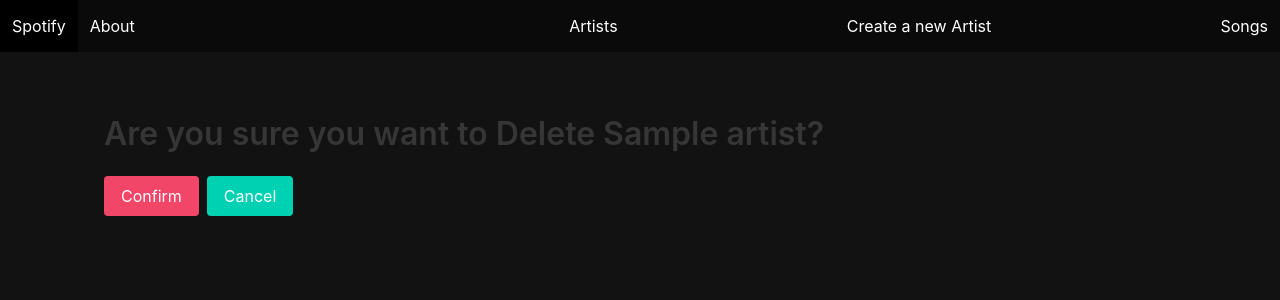
After one commit to MikyGabry/Spotify_django, a Django app: page /artists/1/delete in a window 1280 px wide. The commit adds this page. Shown: the top 300 px of the page. Run offline with Django 4.2, Linux system fonts and the light colour scheme; tables that the repository leaves empty hold one stand-in row (values such as "Sample post").

Commit message:
Create the artist_delete function

```diff
--- /dev/null
+++ b/main_app/templates/artist_delete_confermation.html
@@ -0,0 +1,13 @@
+{% extends 'base.html' %}
+{% block content %}
+
+<h1 class="title pt-5">Are you sure you want to Delete {{artist.name}}?</h1>
+<form method="post">
+    {% csrf_token %}
+    <div class="buttons">
+        <input class="button is-danger" type="submit" value="Confirm" />
+        <a class="button is-primary" href="{% url 'artist_detail' artist.pk %}">Cancel</a>
+    </div>
+</form>
+
+{% endblock %}
--- a/main_app/templates/artist_detail.html
+++ b/main_app/templates/artist_detail.html
@@ -21,7 +21,7 @@
                 <i class="fas fa-edit"></i>
             </span>
         </a>
-        <a href="" class="button is-danger">
+        <a href="{% url 'artist_delete' artist.pk %}" class="button is-danger">
             <span class="icon">
                 <i class="fas fa-trash-alt"></i>
             </span>
--- a/main_app/urls.py
+++ b/main_app/urls.py
@@ -9,4 +9,5 @@ urlpatterns = [
     path('artists/new/', views.ArtistCreate.as_view(), name="artist_create"),
     path('artists/<int:pk>/', views.ArtistDetail.as_view(), name="artist_detail"),
     path('artists/<int:pk>/update', views.ArtistUpdate.as_view(), name="artist_update"),
+    path('artists/<int:pk>/delete', views.ArtistDelete.as_view(), name="artist_delete"),
 ]
--- a/main_app/views.py
+++ b/main_app/views.py
@@ -3,7 +3,7 @@ from django.shortcuts import render
 from django.views import View
 from django.http import HttpResponse
 from .models import Artist
-from django.views.generic.edit import CreateView, UpdateView
+from django.views.generic.edit import CreateView, UpdateView, DeleteView
 from django.views.generic.base import TemplateView
 from django.views.generic import DetailView
 
@@ -83,6 +83,10 @@ class ArtistUpdate(UpdateView):
     template_name = "artist_update.html"
     success_url = '/artists/'
 
+class ArtistDelete(DeleteView):
+    model = Artist
+    template_name = 'artist_delete_confermation.html'
+    success_url = '/artists/'
 
 # COME FARE SENTA template_name
 # class About(View):
```
